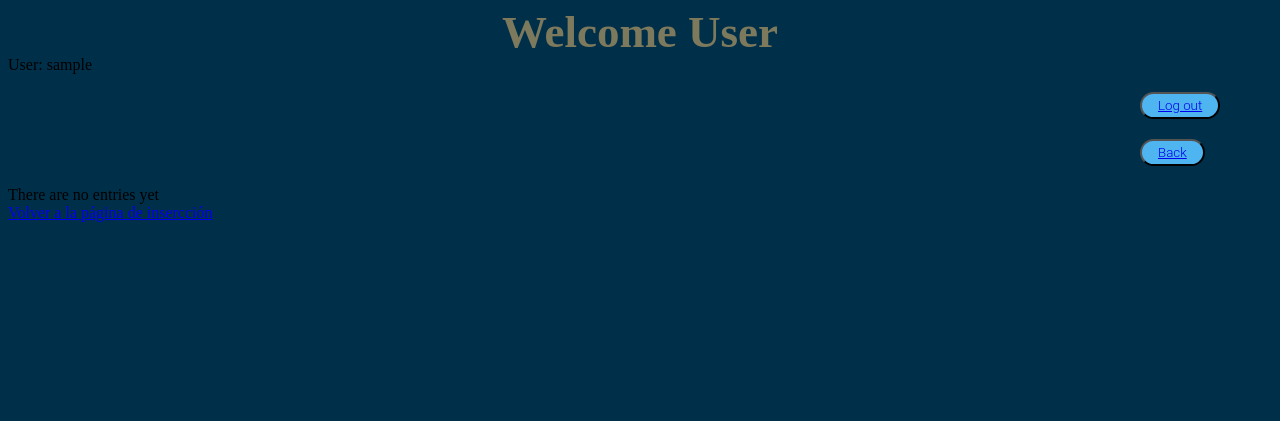
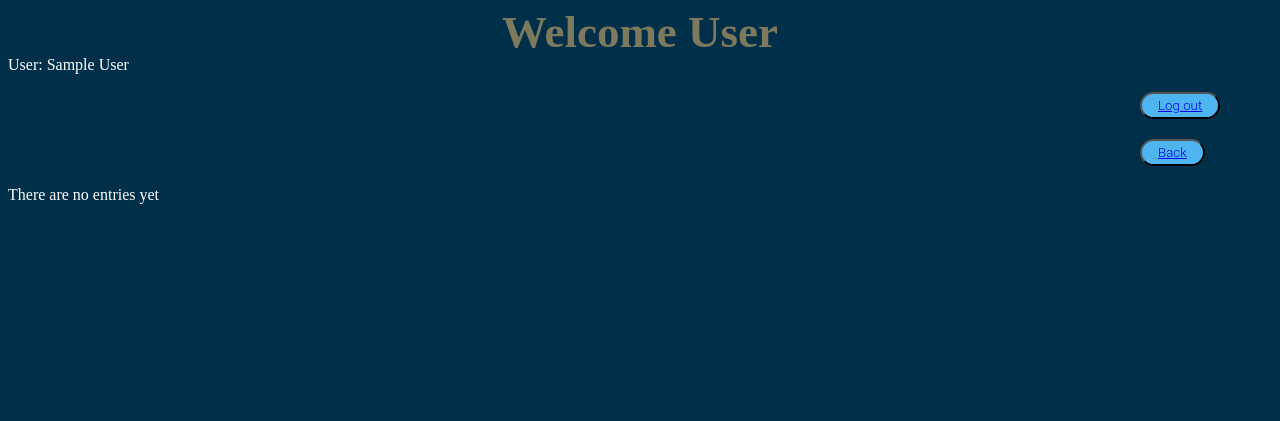
Before and after one commit to Pablo-Roncero/PHP_BLOG_LOGIN, a PHP site: page /View/Blog_View.php in a window 1280 px wide; the page is wider, and only the part inside the window is pictured. Shown: the top 421 px of that part. Before the commit the page ends 222 px from the top of that part, so only its background shows below. Run offline with PHP 8.4, Linux system fonts and the light colour scheme; the visitor is signed in with stand-in values (Sample User, id 1); data that the repository does not hold is empty.

Commit message:
Grid Style and session user name

```diff
--- a/Model/BlogObject_Model.php
+++ b/Model/BlogObject_Model.php
@@ -29,7 +29,7 @@
 
             $this->counter = 0;
 
-            $sql = ("SELECT * FROM BLOG ORDER BY DATE");
+            $sql = ("SELECT * FROM BLOG ORDER BY DATE DESC");
 
             $query_retrieve_images = $this->db->query($sql);
 
--- a/Model/Person_Model.php
+++ b/Model/Person_Model.php
@@ -45,7 +45,7 @@
 
             $user_email_introduced = $user_check->getUserEmail();
 
-            $sql = "SELECT EMAIL, PASSWORD FROM USERS WHERE EMAIL= '" . $user_email_introduced . "'";
+            $sql = "SELECT EMAIL, PASSWORD, NAME FROM USERS WHERE EMAIL= '" . $user_email_introduced . "'";
 
             //'" . $user_email_introduced . "'
             //$sql = "SELECT `EMAIL`, `PASSWORD` FROM `USERS` WHERE `EMAIL`='" . $user_email_introduced . "'";
--- a/Model/Registration_Model.php
+++ b/Model/Registration_Model.php
@@ -116,8 +116,8 @@
 
     </table>
 </form>
-<div class="button register_index">
-    <button onclick= 'window.location.href= "../index.php"'>Back</button>
+<div class="register_index">
+    <button class="button" onclick= 'window.location.href= "../index.php"'>Back</button>
 </div>
 </body>
 </html>
--- a/View/Blog_View.php
+++ b/View/Blog_View.php
@@ -5,6 +5,13 @@
     <meta name="viewport" content="width=device-width, initial-scale=1.0">
     <link rel="stylesheet" href="../style.css">
     <title>BLOG</title>
+    <style>
+
+        body {
+            color: white;
+        }
+
+    </style>
 </head>
 <body>
 
@@ -20,7 +27,7 @@
             exit();
     }
 
-    echo "User: " . $_SESSION["user"] . "<br><br>";
+    echo "User: " . $_SESSION["name"] . "<br><br>";
 ?>
 
 <div class="log_back">
@@ -31,6 +38,7 @@
 
 </div>
 
+<div class="gallery">
 
     <?php
 
@@ -57,6 +65,8 @@
         } else {
 
             foreach($Blog_Table as $Item) {
+                echo "<figure class='gallery_item'>";
+
                 echo "<h3>" . $Item->getName() . "</h3>";
 
                 echo "<h4>" . $Item->getDate() . "</h4>";
@@ -67,7 +77,7 @@
 
                     echo "<img src='../images/";
 
-                    echo $Item->getImage() . "' width='300px' height='300px' />";
+                    echo $Item->getImage() . "' width='300px' height='300px' name='gallery_img' />";
 
                 }
 
@@ -78,7 +88,8 @@
                 //echo "<h4>Photo uploaded by " . getUser($id_photo) . "</h4>";
                 echo "<h4>Photo uploaded by " . $Blog_Id_Get . "</h4>";
 
-                echo "<hr />";
+                echo "</figure>";
+                //echo "<hr />";
             }
 
         }
@@ -91,6 +102,9 @@
 
     ?>
 
+</div>
+
+
     <br />
 
     <a href="FormBlog_View.php">Volver a la página de insercción</a>
--- a/View/FormBlog_View.php
+++ b/View/FormBlog_View.php
@@ -5,6 +5,10 @@
 <link rel="stylesheet" href="../style.css">
 <title>UPLOAD PHOTOS BLOG</title>
 <style>
+
+body {
+  color: white;
+}
 
 table{
   position: relative;
@@ -28,7 +32,7 @@ table{
       exit();
 }
 
-    echo "User: " . $_SESSION["user"] . "<br><br>";
+    echo "User: " . $_SESSION["name"] . "<br><br>";
 ?>
 
 <h2>New entry</h2>
--- a/style.css
+++ b/style.css
@@ -22,6 +22,7 @@ h2 {
 
 body {
     background-color: #003049;
+    overflow-x: hidden;
 }
 
 /* Style to the forms embedded in tables */
@@ -271,3 +272,23 @@ button {
 }
 
 /* -------------------------------------------------------------------------- */
+
+/* Styling photo grid */
+
+.gallery {
+
+    display: grid;
+    grid-template-columns: repeat(3, 1fr);
+    grid-template-rows: repeat(8, 40vw);
+    grid-gap: 15px;
+    width: 100%;
+
+}
+
+.gallery_img {
+    width: 300px;
+    height: 300px;
+    object-fit: cover;
+}
+
+/* -------------------------------------------------------------------------- */
```
Also changed, not shown: Model/Login_Model.php (+9 -0 lines).
